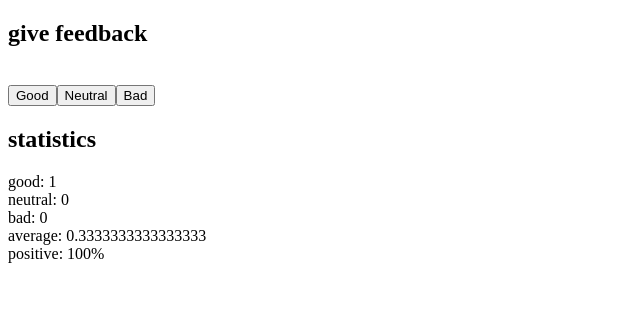
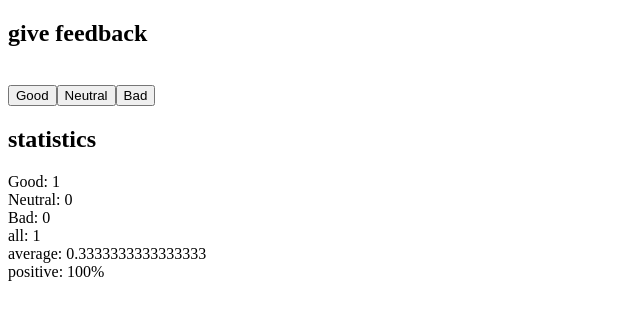
Before and after one commit to juanvi159/Lab04-DAWA, a React (Create React App) app in the folder votaciones/: page / in a window 1280 px wide. Both pictures are taken after a click on the button "Good". Shown: the top 320 px of the page, without its empty margins (0-640 px from the left). Built offline with nearby package versions, Linux system fonts and the light colour scheme.

Commit message:
votaciones 5 Reafactorizando Statistics

```diff
--- /dev/null
+++ b/votaciones/src/componentes/buttons.js
@@ -0,0 +1,8 @@
+import React from 'react'
+
+const Buttons = (props) => {
+  return (
+    <button onClick={() => {props.setValue(props.value + 1)}}>{props.name}</button>
+  )
+}
+export default Buttons;
--- /dev/null
+++ b/votaciones/src/componentes/statistic.js
@@ -0,0 +1,11 @@
+import React from 'react'
+
+const Statistics = (props) => {
+  return (
+    <div>
+        {props.text}: {props.value}
+    </div>
+  )
+}
+
+export default Statistics;
--- a/votaciones/src/componentes/statistics.js
+++ b/votaciones/src/componentes/statistics.js
@@ -1,15 +1,17 @@
 import React from 'react'
+import Statistic from './statistic';
 
-const Statistics = ({good,neutral,bad}) => {
+const Statistics = (props) => {
 
   return (
     <div>
       <h2>statistics</h2>
-      good: {good} <br/>
-      neutral: {neutral} <br/>
-      bad: {bad} <br/>
-      average: {(good+neutral+bad)/3} <br />
-      positive: {(good/(good+neutral+bad)*100)}% <br />
+      <Statistic text="Good" value={props.good}/>
+      <Statistic text="Neutral" value={props.neutral}/>
+      <Statistic text="Bad" value={props.bad}/>
+      <div>all: {(props.good+props.neutral+props.bad)}</div>
+      <div>average: {(props.good+props.neutral+props.bad)/3}</div>
+      <div>positive: {(props.good/(props.good+props.neutral+props.bad)*100)}%</div>
     </div>
   )
 }
--- a/votaciones/src/index.js
+++ b/votaciones/src/index.js
@@ -1,6 +1,7 @@
 import React, { useState } from 'react'
 import ReactDOM from 'react-dom'
 import Statistics from './componentes/statistics';
+import Buttons from './componentes/buttons';
 
 const App = () => {
   // save clicks of each button to its own state
@@ -18,9 +19,9 @@ const App = () => {
     <div>
       <h2>give feedback</h2>
       <br></br>
-      <button onClick={() => setGood(good + 1)}>Good</button>
-      <button onClick={() => setNeutral(neutral + 1)}>Neutral</button>
-      <button onClick={() => setBad(bad + 1)}>Bad</button>
+      <Buttons value={good} setValue={setGood} name={"Good"}/>
+      <Buttons value={neutral} setValue={setNeutral} name={"Neutral"}/>
+      <Buttons value={bad} setValue={setBad} name={"Bad"}/>
       <br></br>
       {VerEstadisticas}
     </div>
```
